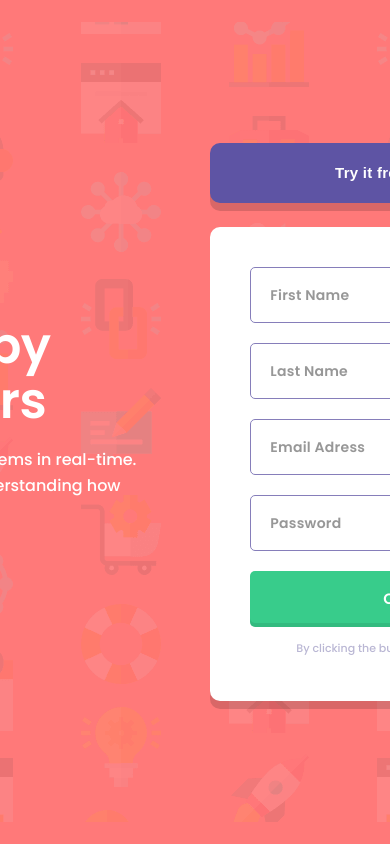
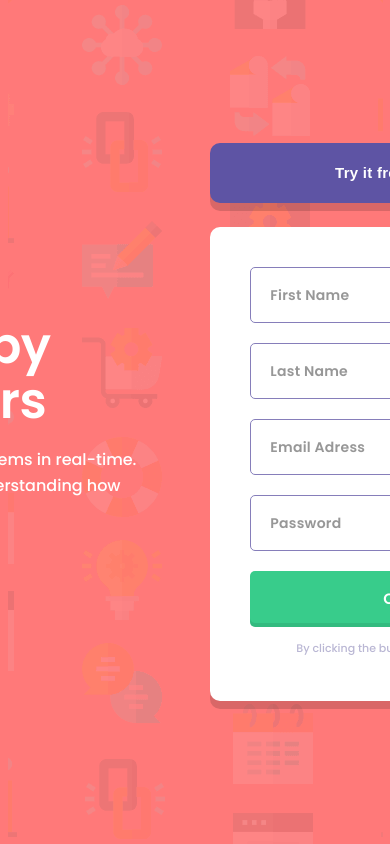
Before and after one commit to LevaniMesxia23/Intro-component-with-sign-up-form, a React (Vite) app: page / in a window 390 px wide. Shown: the top 844 px of the page. Built offline with nearby package versions, Linux system fonts and the light colour scheme.

Commit message:
added responsive background

```diff
--- a/src/styles/GlobalStyles.js
+++ b/src/styles/GlobalStyles.js
@@ -22,6 +22,12 @@ body{
   justify-content: center;
   align-items: center;
   flex-direction: column;
+
+  @media(max-width: 767px){
+  background-image: url(${MobBackground});
+}
 }
 
+
+
 `
```
